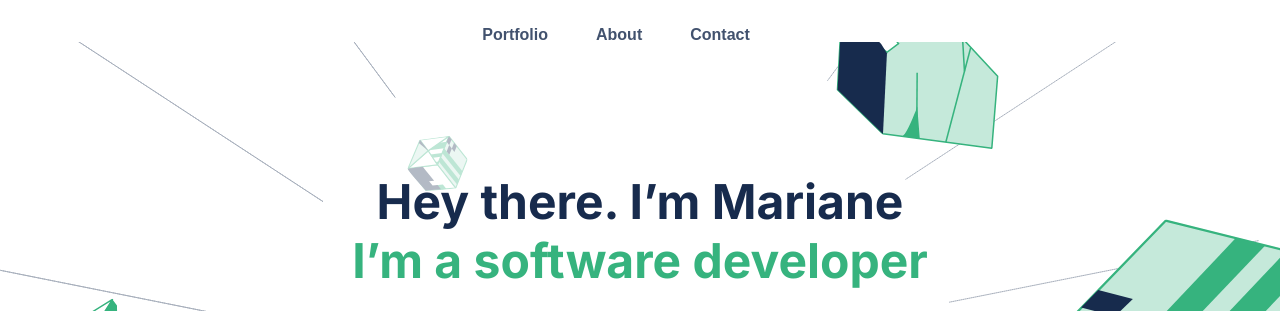
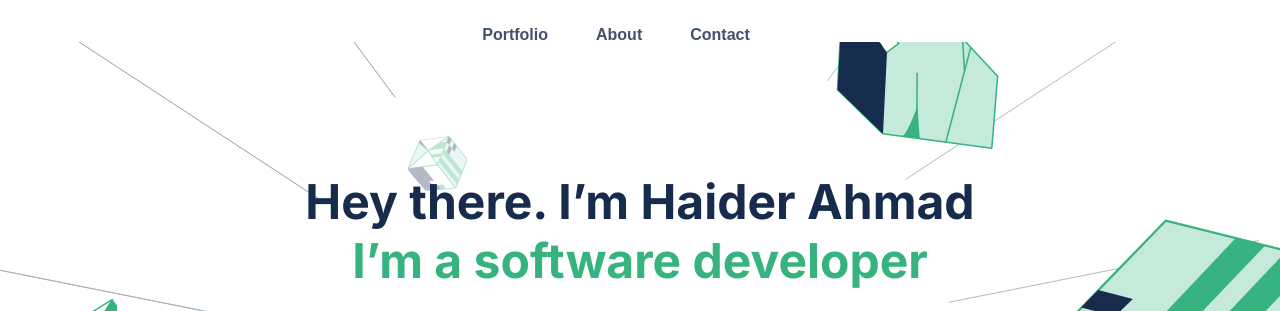
Before and after one commit to Hidar37/Hidar37.github.io, a website: page index.html in a window 1280 px wide. Shown: the top 311 px of the page. Drawn offline with Linux system fonts and the light colour scheme.

Commit message:
Updated Index.html
My name add to project header

```diff
--- a/index.html
+++ b/index.html
@@ -48,7 +48,7 @@
     <!-- END: Header Section (log & menu icon) -->
     <div class="headline-title">
       <h1>
-        <span class="name">Hey there. I’m Mariane </span>
+        <span class="name">Hey there. I’m Haider Ahmad </span>
         <span class="job">I’m a software developer</span>
       </h1>
     </div>
```
